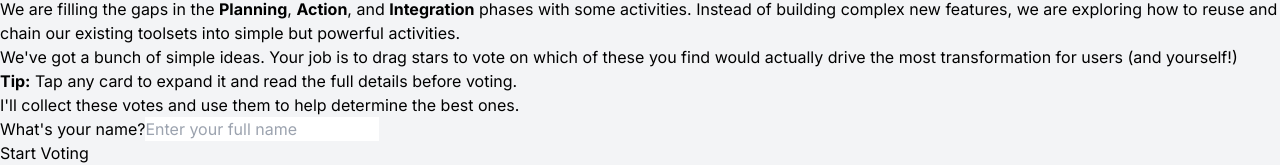
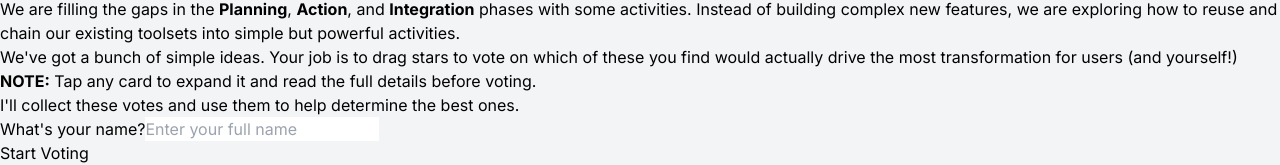
Before and after one commit to preetoshii/idea-tester, a React (Vite) app: page / in a window 1280 px wide. Shown: the part 177-342 px from the top of the page. Built offline with nearby package versions, Linux system fonts and the light colour scheme; grey boxes are pictures that could not be loaded.

Commit message:
Change 'Tip' to 'NOTE' in intro instructions

```diff
--- a/src/App.jsx
+++ b/src/App.jsx
@@ -851,7 +851,7 @@ export default function App() {
                               We've got a bunch of simple ideas. Your job is to drag stars to vote on which of these you find would actually drive the most transformation for users (and yourself!)
                           </p>
                           <p>
-                              <strong>Tip:</strong> Tap any card to expand it and read the full details before voting.
+                              <strong>NOTE:</strong> Tap any card to expand it and read the full details before voting.
                           </p>
                           <p className="text-gray-600">
                               I'll collect these votes and use them to help determine the best ones.
```
